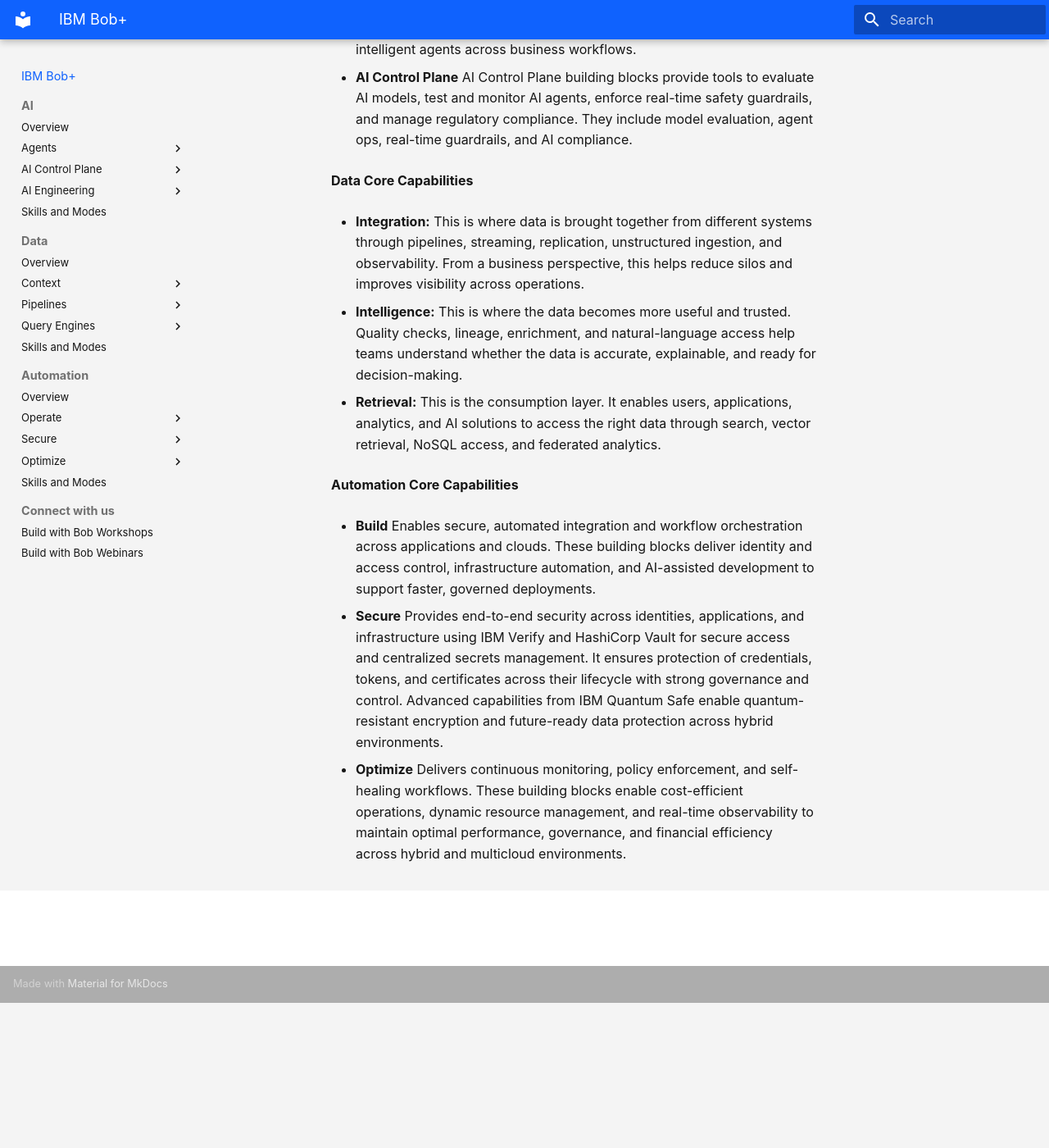
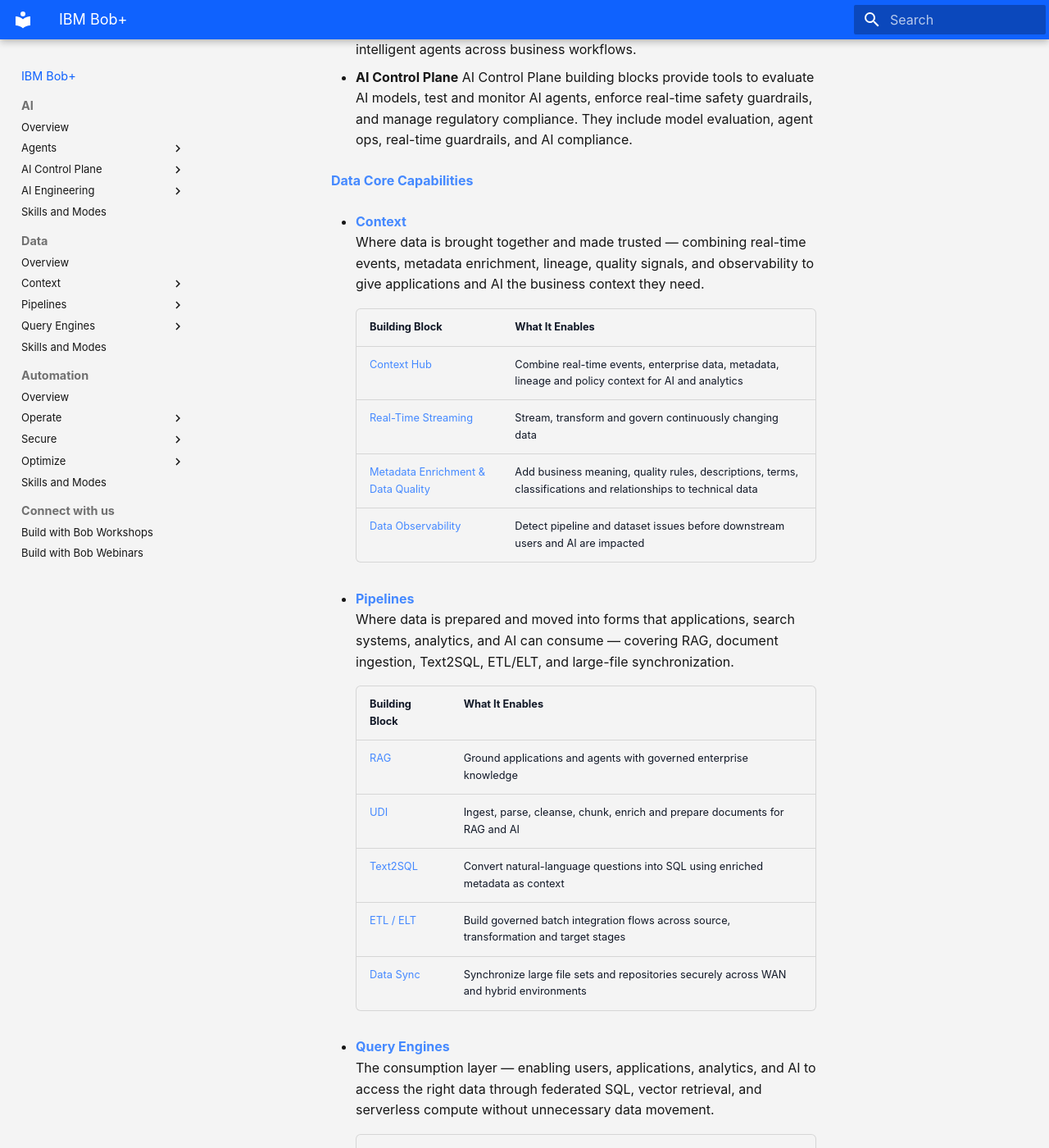
Before and after one commit to ibm-self-serve-assets/building-blocks2.0, an MkDocs documentation site: the page built from docs-src/index.md, in a window 1280 px wide and 1400 px high, scrolled down 1805 px. Shown: the whole window at 82% size. Built offline with MkDocs 1.6.1 and Material for MkDocs 9.7.7, drawn with Linux system fonts in a browser that asks for light colours; before the commit the page ends 3028 px from its top, so only the background shows below that; some of the changed text lies outside the part shown.

Commit message:
[updated] data building blocks for the landing page

```diff
--- a/docs-src/index.md
+++ b/docs-src/index.md
@@ -28,16 +28,38 @@
 - **AI Control Plane**
 AI Control Plane building blocks provide tools to evaluate AI models, test and monitor AI agents, enforce real-time safety guardrails, and manage regulatory compliance. They include model evaluation, agent ops, real-time guardrails, and AI compliance.
 
-**Data Core Capabilities**
+**[Data Core Capabilities](data-core/index.md)**
 
-- **Integration:**
- This is where data is brought together from different systems through pipelines, streaming, replication, unstructured ingestion, and observability. From a business perspective, this helps reduce silos and improves visibility across operations.
+- **[Context](data-core/context/index.md)**
+  Where data is brought together and made trusted — combining real-time events, metadata enrichment, lineage, quality signals, and observability to give applications and AI the business context they need.
 
-- **Intelligence:**
-This is where the data becomes more useful and trusted. Quality checks, lineage, enrichment, and natural-language access help teams understand whether the data is accurate, explainable, and ready for decision-making.
+    | Building Block | What It Enables |
+    |---|---|
+    | [Context Hub](data-core/context/context-hub/index.md) | Combine real-time events, enterprise data, metadata, lineage and policy context for AI and analytics |
+    | [Real-Time Streaming](data-core/context/real-time-streaming/index.md) | Stream, transform and govern continuously changing data |
+    | [Metadata Enrichment & Data Quality](data-core/context/metadata-enrichment/index.md) | Add business meaning, quality rules, descriptions, terms, classifications and relationships to technical data |
+    | [Data Observability](data-core/context/data-observability/index.md) | Detect pipeline and dataset issues before downstream users and AI are impacted |
 
-- **Retrieval:**
- This is the consumption layer. It enables users, applications, analytics, and AI solutions to access the right data through search, vector retrieval, NoSQL access, and federated analytics.
+- **[Pipelines](data-core/pipelines/index.md)**
+  Where data is prepared and moved into forms that applications, search systems, analytics, and AI can consume — covering RAG, document ingestion, Text2SQL, ETL/ELT, and large-file synchronization.
+
+    | Building Block | What It Enables |
+    |---|---|
+    | [RAG](data-core/pipelines/rag/index.md) | Ground applications and agents with governed enterprise knowledge |
+    | [UDI](data-core/pipelines/udi/index.md) | Ingest, parse, cleanse, chunk, enrich and prepare documents for RAG and AI |
+    | [Text2SQL](data-core/pipelines/text2sql/index.md) | Convert natural-language questions into SQL using enriched metadata as context |
+    | [ETL / ELT](data-core/pipelines/etl/index.md) | Build governed batch integration flows across source, transformation and target stages |
+    | [Data Sync](data-core/pipelines/data-sync/index.md) | Synchronize large file sets and repositories securely across WAN and hybrid environments |
+
+- **[Query Engines](data-core/query-engines/index.md)**
+  The consumption layer — enabling users, applications, analytics, and AI to access the right data through federated SQL, vector retrieval, and serverless compute without unnecessary data movement.
+
+    | Building Block | What It Enables |
+    |---|---|
+    | [Zero-Copy Lakehouse](data-core/query-engines/zero-copy-lakehouse/index.md) | Query data across distributed platforms without unnecessary copying |
+    | [Serverless Vector](data-core/query-engines/serverless-vector/index.md) | Elastic vector storage for semantic search, RAG and agent memory patterns |
+
+---
 
 **Automation Core Capabilities**
 
```
